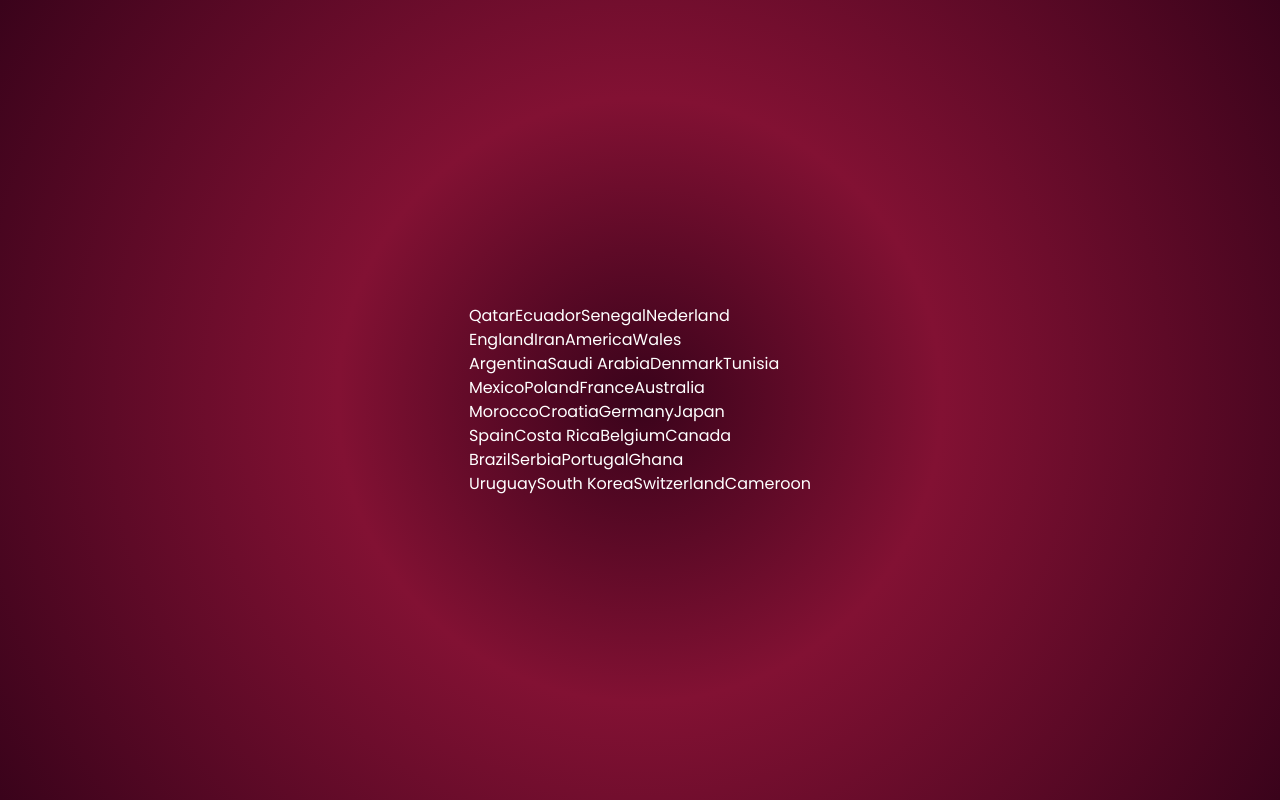
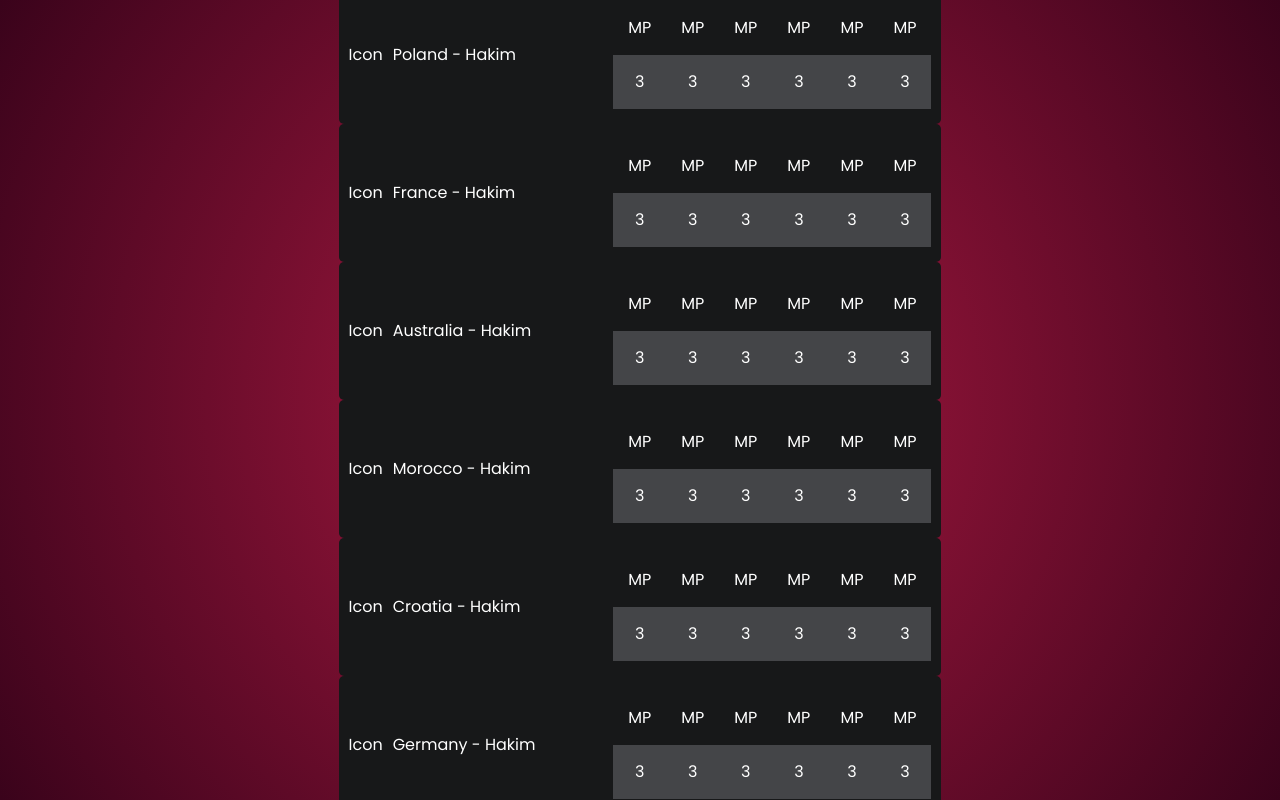
Before and after one commit to PatrickReynoldsCoding/sweepstakes-webapp, a React (Create React App) app: page /leaderboard in a window 1280 px wide. Shown: the top 800 px of the page. Built offline with nearby package versions, Linux system fonts and the light colour scheme.

Commit message:
props passed to each leaderboard card

```diff
--- a/src/components/LeaderboardCard.js
+++ b/src/components/LeaderboardCard.js
@@ -5,13 +5,16 @@ import "./Leaderboardcard.css";
 // Components
 import TeamDataBox from "./TeamDataBox";
 
-export default function () {
+export default function (props) {
+
+
+  console.log(props.name_en )
   return (
     <div>
       <div className="leadercard-container">
         <div className="team-container">
           <div className="team-icon">Icon</div>
-          <div className="team-text">France - Hakim</div>
+          <div className="team-text">{props.team.name_en} - Hakim</div>
         </div>
         <div className="teamdata-container">
           <div className="teamdata-box">
--- a/src/pages/Leaderboard.js
+++ b/src/pages/Leaderboard.js
@@ -66,11 +66,11 @@ export default function Leaderboard() {
       {loading ? (
         <Spinner animation="border" variant="primary" />
       ) : (
-        dummyStandingData.data.map((group) => { //update to real data
+        dummyStandingData.data.map((group) => { // UPDATE THIS TO standingData and uncomment the above useEffect
           return (
             <div key={group._id}>
               {group.teams.map((team) => {
-                return team.name_en
+                return <LeaderboardCard team={team} key={team.team_id}/>
               })}
 
             </div>
```
